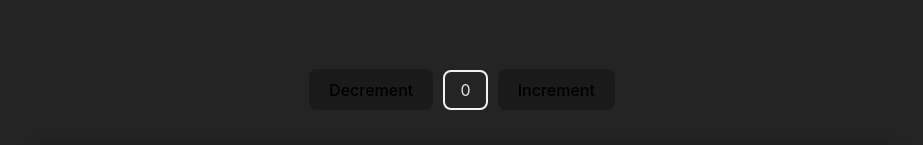
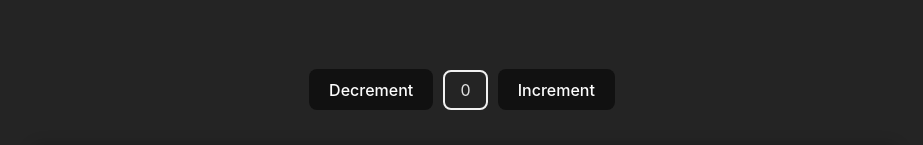
Before and after one commit to ArshadSiddiqui36/react19, a React (Vite) app in the folder my-app/: page / in a window 1280 px wide. Shown: the top 145 px of the page, without its empty margins (178-1101 px from the left). Built offline with nearby package versions, Linux system fonts and the light colour scheme.

Commit message:
Updated CSS

```diff
--- a/my-app/src/index.css
+++ b/my-app/src/index.css
@@ -42,7 +42,9 @@ button {
   font-size: 1em;
   font-weight: 500;
   font-family: inherit;
-  background-color: #1a1a1a;
+  color: #fdfdfd;
+  /* background-color: #1a1a1a; */
+  background-color: #111111;
   cursor: pointer;
   transition: border-color 0.25s;
   margin: 5px 10px;
```
